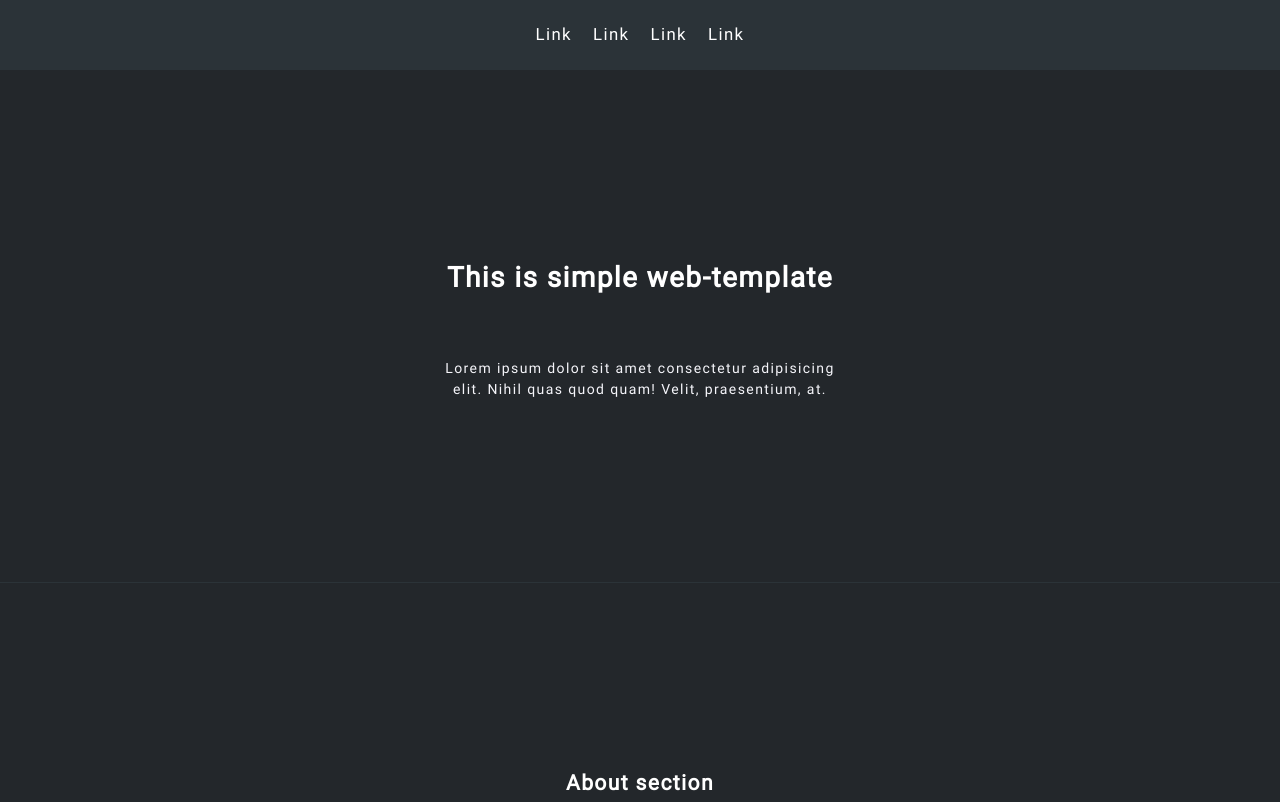
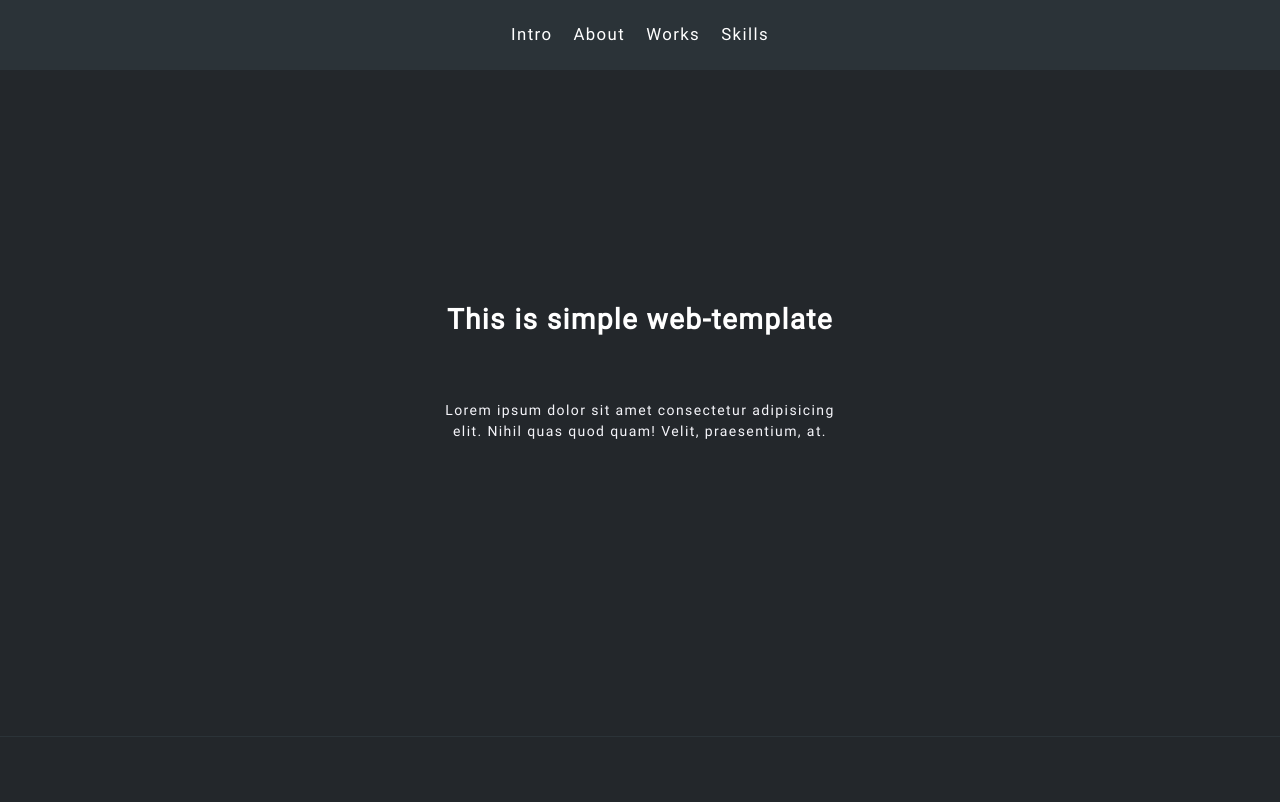
Before and after one commit to NotEternal/simpleWebTemplate, a plain HTML site: page index.html in a window 1280 px wide. Shown: the top 802 px of the page. Drawn offline with Linux system fonts and the light colour scheme.

Commit message:
Changing struct

```diff
--- a/css/header.css
+++ b/css/header.css
@@ -1,4 +1,9 @@
 .header {
+    position: fixed;
+    z-index: 1;
+    top: 0;
+    left: 0;
+    width: 100%;
     height: 5em;
     display: flex;
     align-items: center;
--- a/css/index.css
+++ b/css/index.css
@@ -23,11 +23,22 @@
 }
 
 html {
-  font-size: .875em; // 14px
+  font-size: .875em;
   box-sizing: border-box;
   font-family: "Roboto", sans-serif;
   line-height: 1.5;
   letter-spacing: 0.1em;
+  scroll-behavior: smooth;
+
+  --blue: #2170e7;
+  --white: #fff;
+  --light: #f5f5fa;
+  --dark: #23272b;
+  --light-dark: #2b3338;
+
+  --background-color: var(--dark);
+  --color: var(--white);
+  --key-color: var(--blue);
 }
 
 body {
@@ -35,17 +46,8 @@ body {
   min-height: 100vh;
   margin: 0 auto;
   padding: 0;
-
-  --blue: #2170e7;
-  --blue-opacity: #2170e770;
-  --white: #fff;
-  --light: #f5f5fa;
-  --dark: #23272b;
-  --light-dark: #2b3338;
-  --key-color: var(--blue);
-
-  background: var(--dark);
-  color:  var(--white);
+  background: var(--background-color);
+  color:  var(--color);
 }
 
 *,
@@ -77,10 +79,12 @@ a:active {
 
 button,
 input,
-textarea {
+textarea,
+label {
   cursor: pointer;
   font-size: inherit;
   font-family: inherit;
+  letter-spacing: inherit;
 }
 
 ::selection {
@@ -96,6 +100,7 @@ textarea {
     flex-direction: column;
     align-items: center;
     justify-content: center;
+    border-bottom: .1em solid var(--light-dark);
 }
 
 .section__title {
--- a/css/main.css
+++ b/css/main.css
@@ -3,11 +3,17 @@
 }
 
 .intro {
-    padding: 12em 0;
-    border-bottom: .1em solid var(--light-dark);
+    padding: 20rem;
 }
 
 .about {
-    padding: 12em 0;
-    border-bottom: .1em solid var(--light-dark);
+    padding: 20rem;
 }
+
+.works {
+    padding: 20rem;
+}
+
+.skills {
+    padding: 20rem;
+}
--- a/index.html
+++ b/index.html
@@ -27,29 +27,37 @@
         <nav class="header__nav">
             <ul class="header__list-links">
                 <li>
-                    <a href="#" class="header__link">Link</a>
+                    <a href="#intro-section" class="header__link">Intro</a>
                 </li>
                 <li>
-                    <a href="#" class="header__link">Link</a>
+                    <a href="#about-section" class="header__link">About</a>
                 </li>
                 <li>
-                    <a href="#" class="header__link">Link</a>
+                    <a href="#works-section" class="header__link">Works</a>
                 </li>
                 <li>
-                    <a href="#" class="header__link">Link</a>
+                    <a href="#skills-section" class="header__link">Skills</a>
                 </li>
             </ul>
         </nav>
     </header>
 
     <main class="main">
-        <section class="section intro">
+        <section class="section intro" id="intro-section">
             <h1 class="section__title intro__title">This is simple web-template</h1>
             <p class="section__description intro__description">Lorem ipsum dolor sit amet consectetur adipisicing elit. Nihil quas quod quam! Velit, praesentium, at.</p>
         </section>
-        <section class="section about">
+        <section class="section about" id="about-section">
             <h2 class="section__title about__title">About section</h2>
             <p class="section__description about__description">Lorem ipsum dolor, sit amet consectetur adipisicing, elit. Ex, perspiciatis blanditiis et! Ea ullam facilis dolore pariatur, corporis qui deleniti, et veniam cupiditate quidem enim odit modi, distinctio in, provident.</p>
+        </section>
+        <section class="section skills" id="skills-section">
+            <h1 class="section__title skills__title">Skills section</h1>
+            <p class="section__description skills__description">Lorem ipsum dolor sit amet consectetur adipisicing elit. Nihil quas quod quam! Velit, praesentium, at.</p>
+        </section>
+        <section class="section works" id="works-section">
+            <h1 class="section__title works__title">Works section</h1>
+            <p class="section__description works__description">Lorem ipsum dolor sit amet consectetur adipisicing elit. Nihil quas quod quam! Velit, praesentium, at.</p>
         </section>
     </main>
 
```
